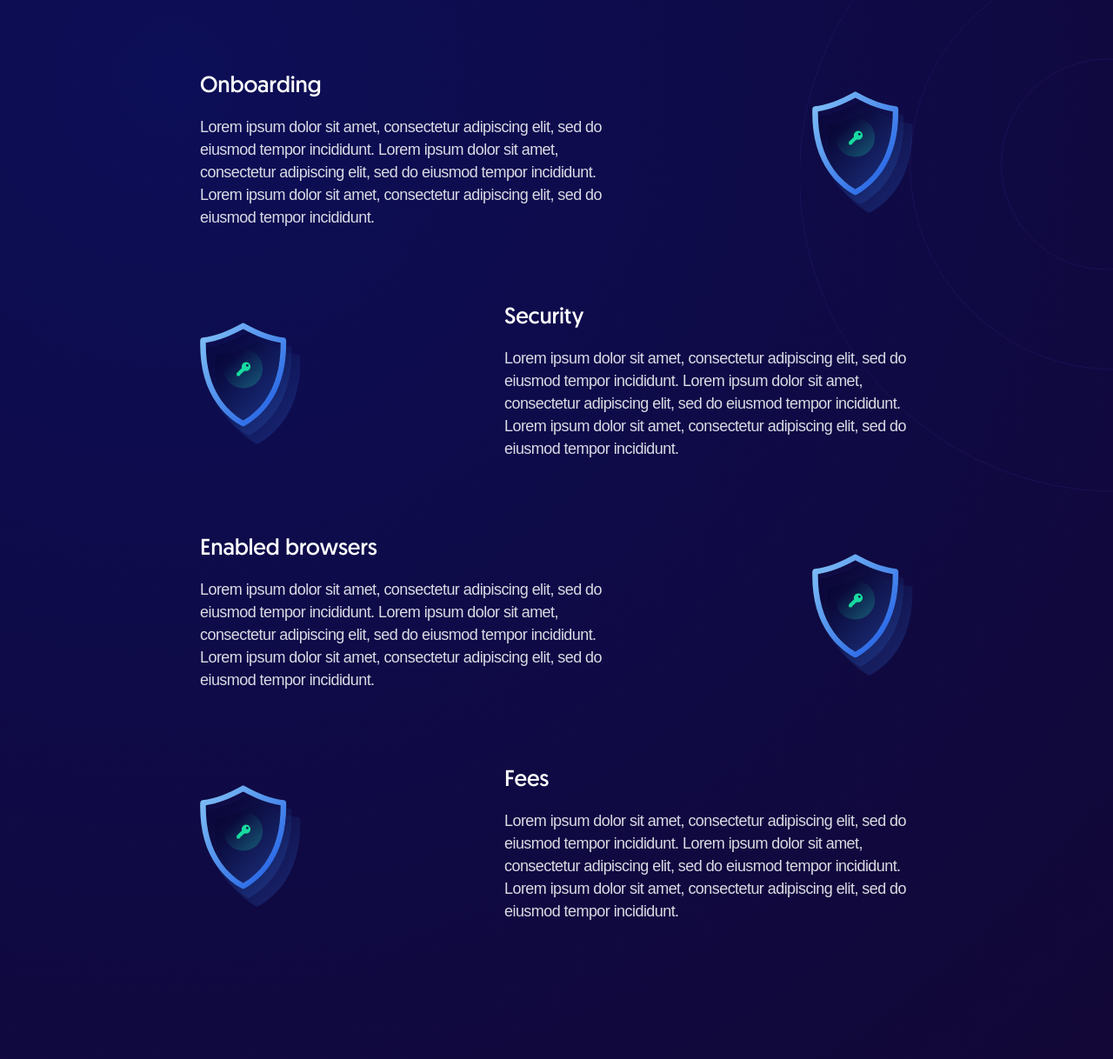
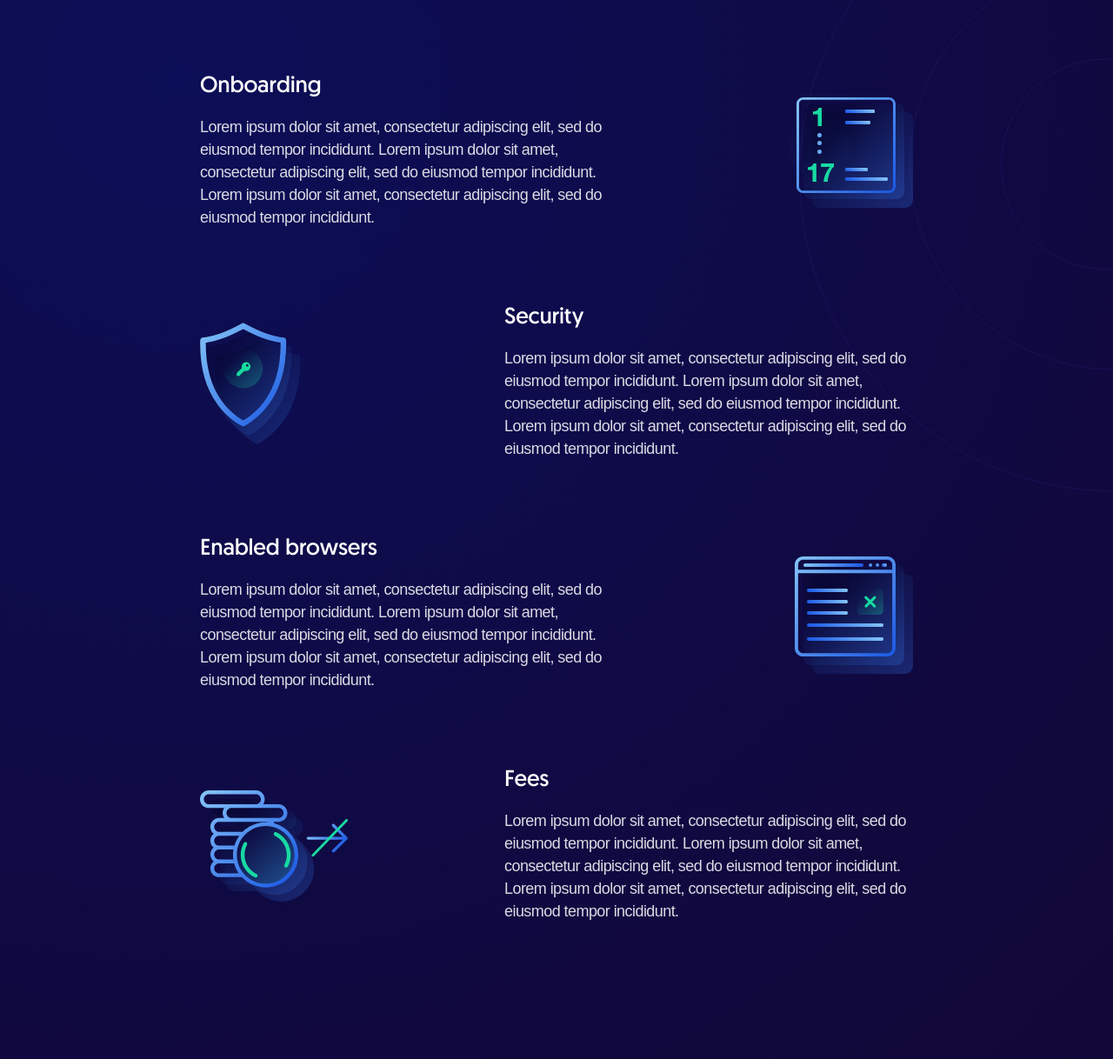
Before and after one commit to UniLogin/universal-login-website, a website with bundled scripts: page src/index.html in a window 1280 px wide. Shown: the part 724-1942 px from the top of the page at 87% size. Built offline with nearby package versions, Linux system fonts and the light colour scheme.

Commit message:
added icons for problems section

```diff
--- a/src/index.html
+++ b/src/index.html
@@ -62,7 +62,7 @@
 								<h3 class="problems-item-title">Onboarding</h3>
 								<p class="problems-item-text">Lorem ipsum dolor sit amet, consectetur adipiscing elit, sed do eiusmod tempor incididunt.  Lorem ipsum dolor sit amet, consectetur adipiscing elit, sed do eiusmod tempor incididunt. Lorem ipsum dolor sit amet, consectetur adipiscing elit, sed do eiusmod tempor incididunt.</p>
 							</div>
-							<img src="./img/icons/security-badge.svg" alt="Security badge" class="problems-item-img">
+							<img src="./img/icons/onboarding.svg" alt="Security badge" class="problems-item-img">
 						</li>
 						<li class="problems-item">
 							<img src="./img/icons/security-badge.svg" alt="Security badge" class="problems-item-img">
@@ -76,10 +76,10 @@
 								<h3 class="problems-item-title">Enabled browsers</h3>
 								<p class="problems-item-text">Lorem ipsum dolor sit amet, consectetur adipiscing elit, sed do eiusmod tempor incididunt.  Lorem ipsum dolor sit amet, consectetur adipiscing elit, sed do eiusmod tempor incididunt. Lorem ipsum dolor sit amet, consectetur adipiscing elit, sed do eiusmod tempor incididunt.</p>
 							</div>
-							<img src="./img/icons/security-badge.svg" alt="Security badge" class="problems-item-img">
+							<img src="./img/icons/browsers.svg" alt="Security badge" class="problems-item-img">
 						</li>
 						<li class="problems-item">
-							<img src="./img/icons/security-badge.svg" alt="Security badge" class="problems-item-img">
+							<img src="./img/icons/fees.svg" alt="Security badge" class="problems-item-img">
 							<div class="problems-item-description">
 								<h3 class="problems-item-title">Fees</h3>
 								<p class="problems-item-text">Lorem ipsum dolor sit amet, consectetur adipiscing elit, sed do eiusmod tempor incididunt.  Lorem ipsum dolor sit amet, consectetur adipiscing elit, sed do eiusmod tempor incididunt. Lorem ipsum dolor sit amet, consectetur adipiscing elit, sed do eiusmod tempor incididunt. </p>
```
Also changed, not shown: src/img/icons/app.svg (added), src/img/icons/browsers.svg (added), src/img/icons/chat.svg (added), src/img/icons/fees.svg (added), src/img/icons/github.svg (added), src/img/icons/onboarding.svg (added), src/img/icons/tutorial.svg (added).
